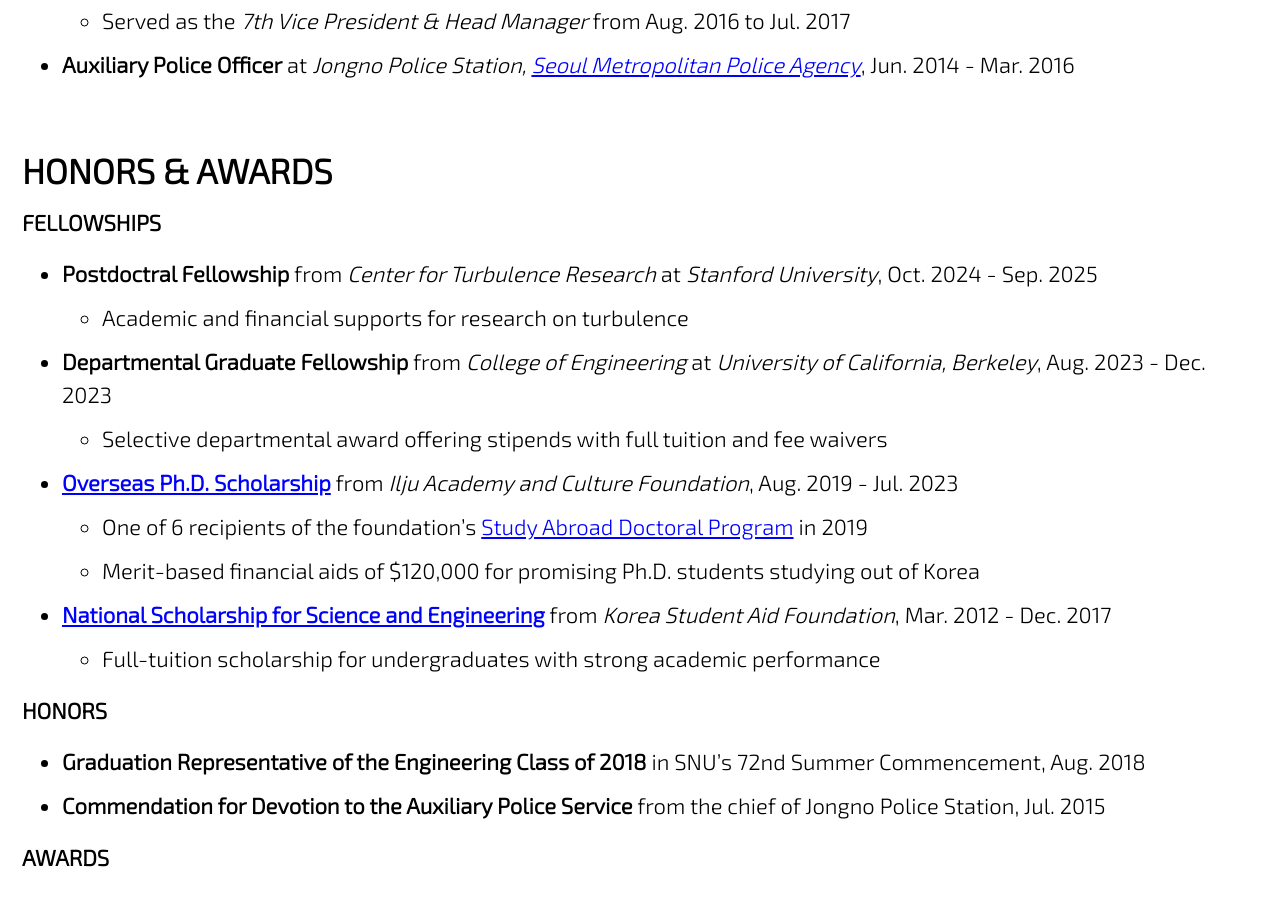
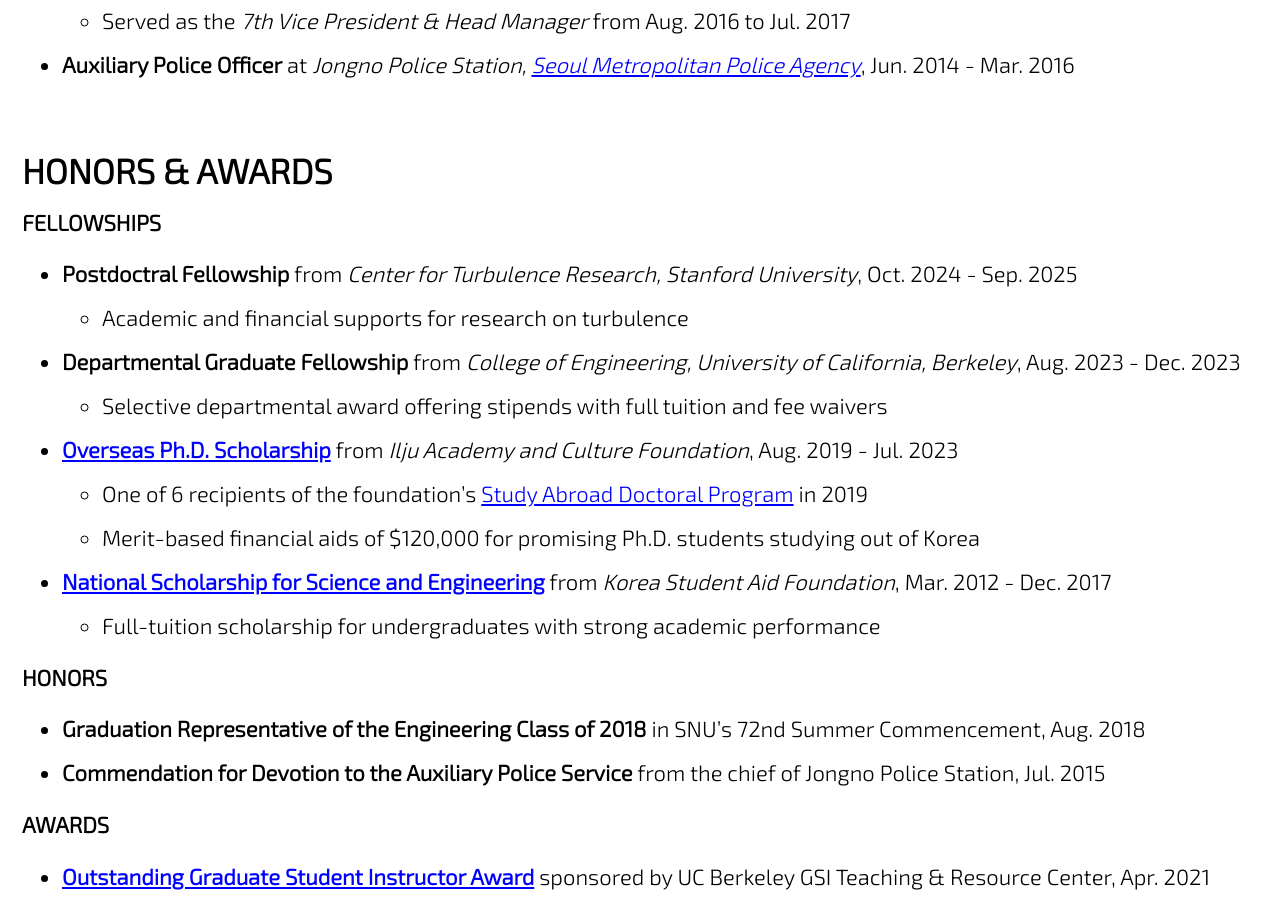
Before and after one commit to jun9303/jun9303.github.io, a Jekyll site: the page built from _pages/about_me.md, in a window 1280 px wide and 900 px high, scrolled down 3221 px. Built offline with Jekyll 4.4.1, drawn with Linux system fonts in a browser that asks for light colours; cached includes are drawn as plain includes; nearby versions of some CDN libraries.

Commit message:
Profile Updated 071324

```diff
--- a/_pages/about_me.md
+++ b/_pages/about_me.md
@@ -106,9 +106,9 @@ feature_row:
 
 ### FELLOWSHIPS
 
-- **Postdoctral Fellowship** from *Center for Turbulence Research* at *Stanford University*, Oct. 2024 - Sep. 2025
+- **Postdoctral Fellowship** from *Center for Turbulence Research, Stanford University*, Oct. 2024 - Sep. 2025
   + Academic and financial supports for research on turbulence
-- **Departmental Graduate Fellowship** from *College of Engineering* at *University of California, Berkeley*, Aug. 2023 - Dec. 2023
+- **Departmental Graduate Fellowship** from *College of Engineering, University of California, Berkeley*, Aug. 2023 - Dec. 2023
   + Selective departmental award offering stipends with full tuition and fee waivers
 - **[Overseas Ph.D. Scholarship](http://www.taekwanggroup.co.kr/homepage/eng/iljuFoundationIntro.do)** from *Ilju Academy and Culture Foundation*, Aug. 2019 - Jul. 2023
   + One of 6 recipients of the foundation's [Study Abroad Doctoral Program](https://educationusa.state.gov/scholarships/study-abroad-doctoral-program-ilju-academy-and-culture-foundation) in 2019
```
